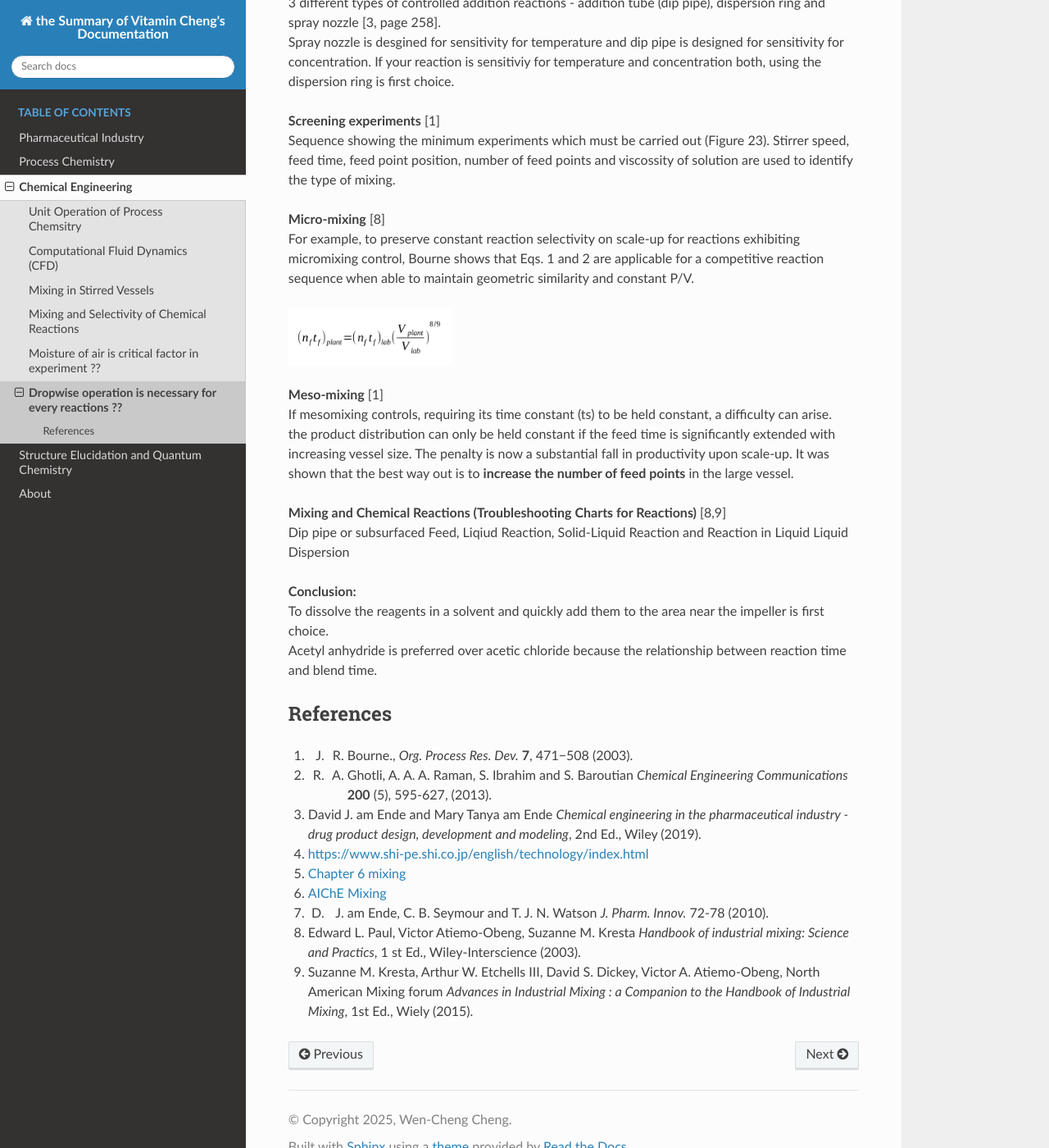
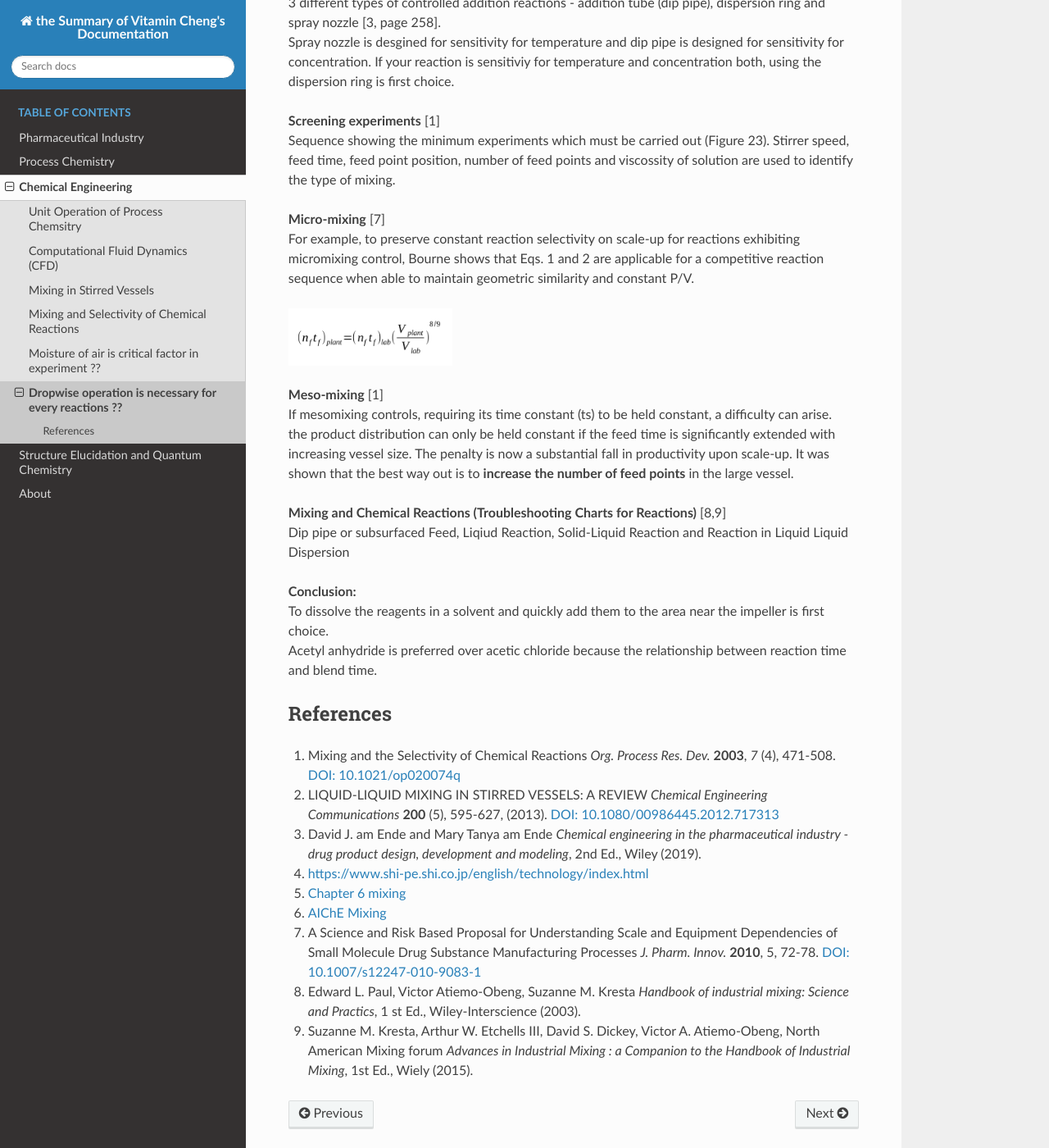
Before and after one commit to vitamincheng/summary, a Sphinx documentation site: the page built from source/CH3/Section27.rst, in a window 1280 px wide and 1400 px high, scrolled down 1455 px. Shown: the whole window at 82% size. Built offline with Sphinx 7.4.7 and the Read the Docs theme 3.1.0, drawn with Linux system fonts in a browser that asks for light colours.

Commit message:
fixed DOI in Section27

```diff
--- a/source/CH3/Section27.rst
+++ b/source/CH3/Section27.rst
@@ -40,7 +40,7 @@ Dropwise operation is necessary for every reactions ??
 | **Screening experiments** [1]
 | Sequence showing the minimum experiments which must be carried out (Figure 23). Stirrer speed, feed time, feed point position, number of feed points and viscossity of solution are used to identify the type of mixing.
 
-| **Micro-mixing** [8]
+| **Micro-mixing** [7]
 | For example, to preserve constant reaction selectivity on scale-up for reactions exhibiting micromixing control, Bourne shows that Eqs. 1 and 2 are applicable for a competitive reaction sequence when able to maintain geometric similarity and constant P/V.
 
 .. image:: micro-mixing.jpg
@@ -57,18 +57,14 @@ Dropwise operation is necessary for every reactions ??
 | To dissolve the reagents in a solvent and quickly add them to the area near the impeller is first choice.
 | Acetyl anhydride is preferred over acetic chloride because the relationship between reaction time and blend time.
 
-
-
-
 References
 ----------------------------------------------
-
-1. J. R. Bourne., *Org. Process Res. Dev.* **7**, 471−508 (2003).
-2. R. A. Ghotli, A. A. A. Raman, S. Ibrahim and S. Baroutian *Chemical Engineering Communications* **200** (5), 595-627, (2013).
+1. Mixing and the Selectivity of Chemical Reactions *Org. Process Res. Dev.* **2003**, *7* (4), 471-508. `DOI: 10.1021/op020074q <https://doi.org/10.1021/op020074q>`_
+2. LIQUID-LIQUID MIXING IN STIRRED VESSELS: A REVIEW *Chemical Engineering Communications* **200** (5), 595-627, (2013). `DOI: 10.1080/00986445.2012.717313 <https://doi.org/10.1080/00986445.2012.717313>`_
 3. David J. am Ende and Mary Tanya am Ende *Chemical engineering in the pharmaceutical industry - drug product design, development and modeling*, 2nd Ed., Wiley (2019).
 4. https://www.shi-pe.shi.co.jp/english/technology/index.html
 5. `Chapter 6 mixing <https://www.google.com.tw/url?sa=t&rct=j&q=&esrc=s&source=web&cd=&ved=2ahUKEwjT7qKKpY_9AhUSBt4KHQbVDGoQFnoECA0QAQ&url=https%3A%2F%2Fwww.researchgate.net%2Fprofile%2FPrem_Baboo%2Fpost%2FWhat_is_the_required_power_of_submerged_mixer_in_equalization_tank_before_ABR%2Fattachment%2F59d626b379197b8077984f88%2FAS%253A322848827084801%25401453984566680%2Fdownload%2F7-110415153545.pdf&usg=AOvVaw1yAAel74uHZwjk-iLMUVYa>`_
 6. `AIChE Mixing <https://mixing.net/Featured/AIChE%20STUDENT%20CONF%202019.pdf>`_
-7. D. J. am Ende, C. B. Seymour and T. J. N. Watson *J. Pharm. Innov.* 72-78 (2010).
+7. A Science and Risk Based Proposal for Understanding Scale and Equipment Dependencies of Small Molecule Drug Substance Manufacturing Processes *J. Pharm. Innov.* **2010**, 5, 72-78. `DOI: 10.1007/s12247-010-9083-1 <https://doi.org/10.1007/s12247-010-9083-1>`_
 8. Edward L. Paul, Victor Atiemo-Obeng, Suzanne M. Kresta *Handbook of industrial mixing: Science and Practics*, 1 st Ed., Wiley-Interscience (2003).
 9. Suzanne M. Kresta, Arthur W. Etchells III, David S. Dickey, Victor A. Atiemo-Obeng, North American Mixing forum *Advances in Industrial Mixing : a Companion to the Handbook of Industrial Mixing*, 1st Ed., Wiely (2015).
```
